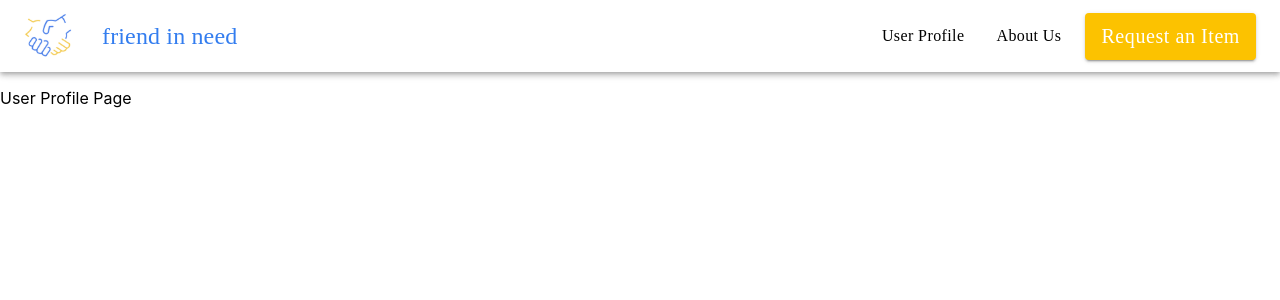
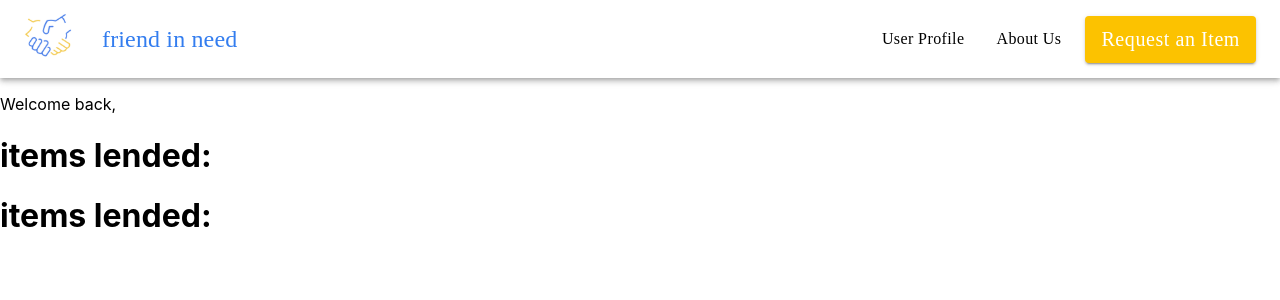
Before and after one commit to celebilaw/lahacks22, a React (Create React App) app in the folder friendinneed/: page /user-profile in a window 1280 px wide. Shown: the top 300 px of the page. Built offline with nearby package versions, Linux system fonts and the light colour scheme; no server answers; a web font is replaced by a local one.

Commit message:
fixed user profile loading

```diff
--- a/friendinneed/src/components/HomePage.js
+++ b/friendinneed/src/components/HomePage.js
@@ -1,5 +1,5 @@
-import React, { useState, useEffect } from 'react'
-import { collection, getDocs } from "firebase/firestore";
+import { useState, useEffect } from 'react'
+import { collection, getDocs, query, where } from "firebase/firestore";
 import {db} from '../config.js';
 import "./HomePage.css"
 import Request from "./Request"
@@ -10,7 +10,9 @@ function HomePage() {
 
   useEffect(() => {
     async function fetchData() {
-      const querySnapshot = await getDocs(collection(db, "borrowrequests"));
+      const q = query(collection(db, "borrowrequests"), where("status", "!=", 2));
+      const querySnapshot = await getDocs(q);
+
       // querySnapshot.forEach((doc) => {
       //   // doc.data() is never undefined for query doc snapshots
       //   console.log(doc.id, " => ", doc.data());
--- a/friendinneed/src/components/Login.js
+++ b/friendinneed/src/components/Login.js
@@ -5,7 +5,7 @@ import { auth, provider, db } from '../config.js';
 import { signInWithPopup, GoogleAuthProvider } from 'firebase/auth';
 import Button from '@mui/material/Button';
 import { useNavigate } from 'react-router-dom';
-import { collection, addDoc } from 'firebase/firestore';
+import { exists, setDoc, doc, getDoc } from 'firebase/firestore';
 const Login = () => {
     let navigate = useNavigate();
     const signInWithGoogle = () => {
@@ -17,13 +17,23 @@ const Login = () => {
                 const token = credential.accessToken;
                 // The signed-in user info.
                 const user = result.user;
-                const docRef = addDoc(collection(db, "user-profiles"), {
+                const docuRef = doc(db, "user-profiles", user.uid);
+
+
+                getDoc(docuRef).then(docSnap => {
+                    if (docSnap.exists()) {
+                      console.log("Document data:", docSnap.data());
+                    } else {
+                        const docRef = setDoc(doc(db, "user-profiles", user.uid), {
                             uid: user.uid,
                             name: user.displayName,
                             items_lended: 0,
                             items_borrowed: 0,
                             email: user.email
                         });
+                    }
+                  })
+
                 navigate('/', { replace: true });
             }).catch((error) => {
                 // Handle Errors here.
--- a/friendinneed/src/components/NavBar.js
+++ b/friendinneed/src/components/NavBar.js
@@ -16,7 +16,6 @@ const Navbar = () => {
     const handleNewRequest = (e) => {
         document.getElementById("request-form").classList.toggle("show");
     }
-
     return (
         <div>
             <PostRequest />
@@ -30,7 +29,11 @@ const Navbar = () => {
                             aria-label="logo"
                             sx={{ mr: 2 }}
                         >
+                            <Link className='navTitle' to='/'
+                            >
                             <img src={Logo} style={{ width: 50 }} alt="logo"></img>
+                            </Link>
+
                         </IconButton>
                         <Typography variant="h6" component="div" sx={{ flexGrow: 1 }}>
                             <Link className='navTitle' to='/'>friend in need</Link>
--- a/friendinneed/src/components/UserProfile.js
+++ b/friendinneed/src/components/UserProfile.js
@@ -1,9 +1,78 @@
+import { useState, useEffect } from 'react'
+import { useAuthState } from "react-firebase-hooks/auth";
+import { getDoc, doc, exists } from "firebase/firestore";
+import { onAuthStateChanged } from 'firebase/auth';
+import { useNavigate } from 'react-router-dom';
+import { db, auth } from '../config.js';
+onAuthStateChanged(auth, (user) => {
+  if (user) {
+    // User is signed in, see docs for a list of available properties
+    // https://firebase.google.com/docs/reference/js/firebase.User
+    // const uid = user.uid;
+    // ...
+  } else {
+    alert('User not logged in!');
+    let navigate = useNavigate();
+    navigate('/', { replace: true });
+    // User is signed out
+    // ...
+  }
+});
+
+
+//const load = await getDoc
 const UserProfile = () => {
+  const user = auth.currentUser;
+
+  const [profile, setProfile] = useState({});
+
+  // function fetchUserData() {
+  //   getDoc(docRef).then( (docSnap) => {
+  //     console.log("user data:");
+
+  //     if (docSnap.exists()) {
+  //       console.log("user data:", docSnap.data());
+  //       setProfile(docSnap.data());
+  //     } else {
+  //       console.log("bad!");
+  //     }
+  //    });
+  // }
+    useEffect(() => {
+      if (!user) return;
+      if (user){
+        getDoc(doc(db, "user-profiles", user.uid)).then(docSnap => {
+          if (docSnap.exists()) {
+            console.log("Document data:", docSnap.data());
+            setProfile(docSnap.data());
+          } else {
+            console.log("No such document!");
+          }
+        })}
+      //   const q = doc(db, "user-profiles", user.uid);
+      //   const docSnap = getDoc(q);
+      //   if (docSnap.exists()) {
+      //     console.log("user data:", docSnap.data());
+
+      //   } else {
+      //     console.log("bad!");
+      //   }
+      //   setProfile(user);
+      // }
+    }, [user]);
+
+
   return (
     <div>
       <p>
-            User Profile Page
+        Welcome back, {profile.name}
       </p>
+      <h1>
+        items lended: {profile.items_lended}
+      </h1>
+      <h1>
+        items lended: {profile.items_borrowed}
+      </h1>
     </div>
   )
 }
```
Lines whose indentation alone changed are shown as unchanged.
